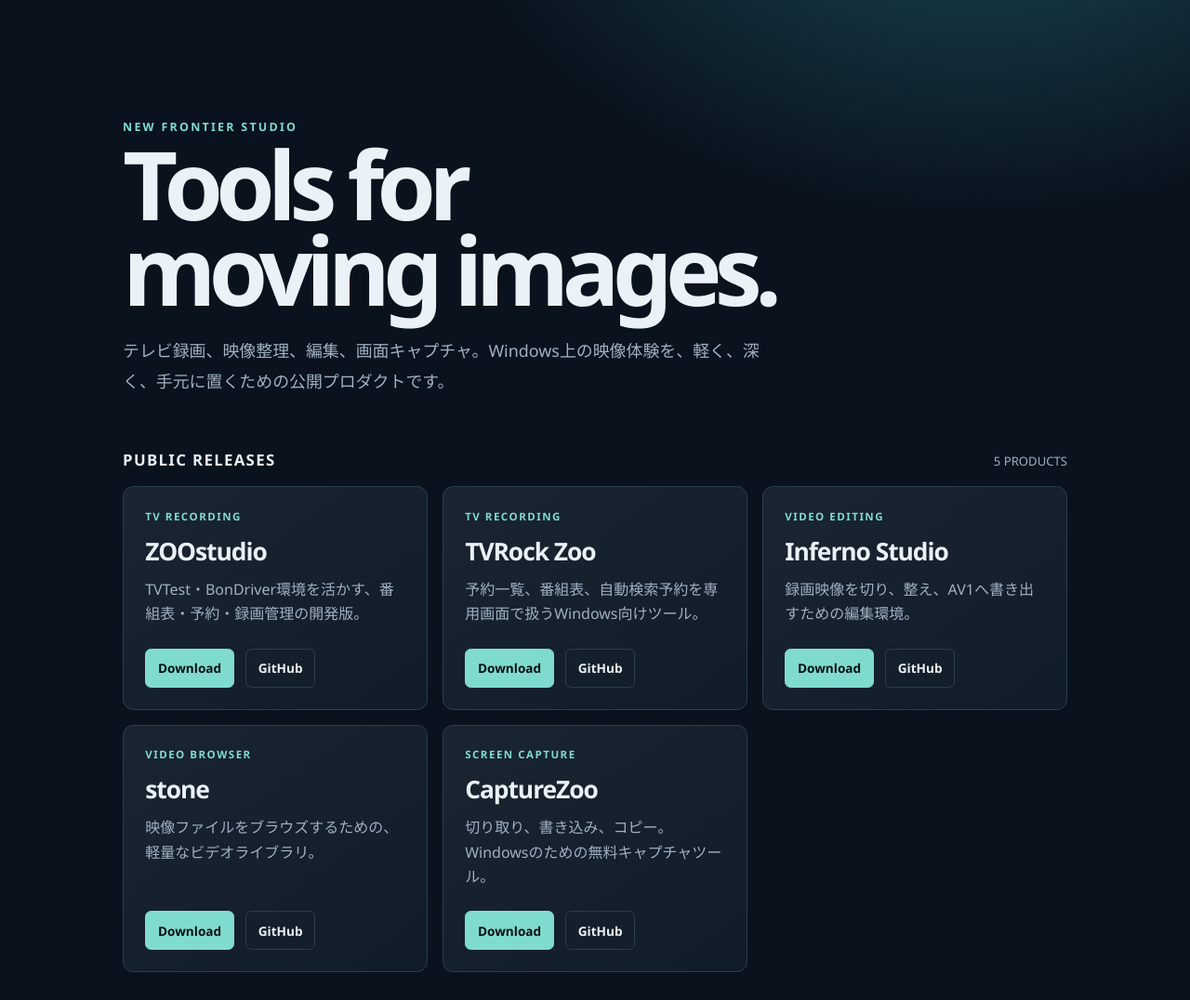
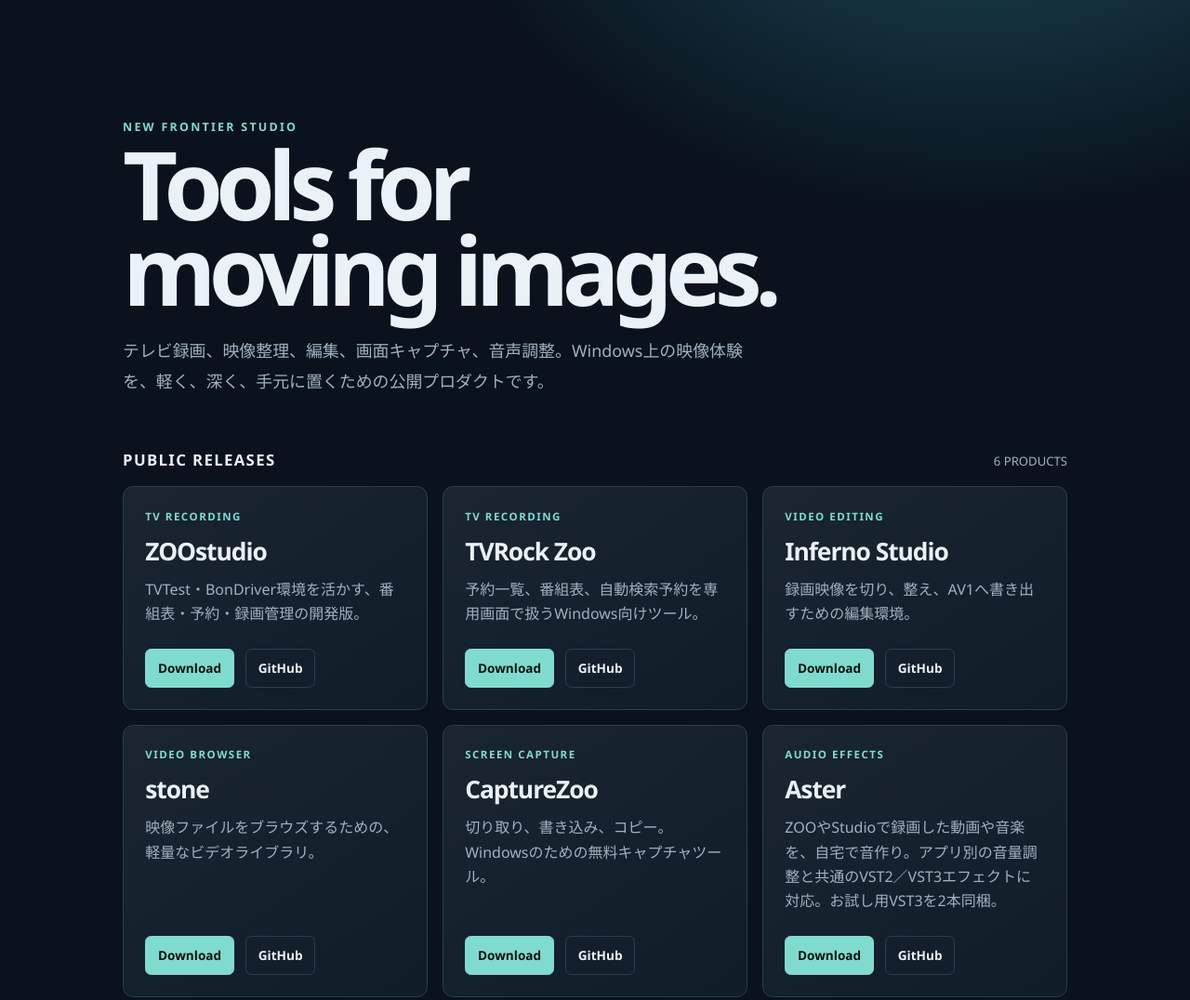
Before and after one commit to newfrontierstudio/zoostudio, a plain HTML site: page site/index.html in a window 1280 px wide. Shown: the top 1076 px of the page at 93% size. Drawn offline with Linux system fonts and the light colour scheme.

Commit message:
Add public Aster release to product hub

```diff
--- a/site/index.html
+++ b/site/index.html
@@ -21,14 +21,15 @@
   <main>
     <div class="eyebrow">NEW FRONTIER STUDIO</div>
     <h1>Tools for<br>moving images.</h1>
-    <p class="lead">テレビ録画、映像整理、編集、画面キャプチャ。Windows上の映像体験を、軽く、深く、手元に置くための公開プロダクトです。</p>
-    <div class="line"><h2>PUBLIC RELEASES</h2><span class="count">5 PRODUCTS</span></div>
+    <p class="lead">テレビ録画、映像整理、編集、画面キャプチャ、音声調整。Windows上の映像体験を、軽く、深く、手元に置くための公開プロダクトです。</p>
+    <div class="line"><h2>PUBLIC RELEASES</h2><span class="count">6 PRODUCTS</span></div>
     <section>
       <article><div class="kind">TV RECORDING</div><h3>ZOOstudio</h3><p>TVTest・BonDriver環境を活かす、番組表・予約・録画管理の開発版。</p><div class="links"><a class="button primary" href="https://github.com/newfrontierstudio/zoostudio/releases/tag/v0.9.1">Download</a><a class="button" href="https://github.com/newfrontierstudio/zoostudio">GitHub</a></div></article>
       <article><div class="kind">TV RECORDING</div><h3>TVRock Zoo</h3><p>予約一覧、番組表、自動検索予約を専用画面で扱うWindows向けツール。</p><div class="links"><a class="button primary" href="https://github.com/newfrontierstudio/tvrock-zoo/releases/latest">Download</a><a class="button" href="https://github.com/newfrontierstudio/tvrock-zoo">GitHub</a></div></article>
       <article><div class="kind">VIDEO EDITING</div><h3>Inferno Studio</h3><p>録画映像を切り、整え、AV1へ書き出すための編集環境。</p><div class="links"><a class="button primary" href="https://github.com/newfrontierstudio/inferno-studio/releases/latest">Download</a><a class="button" href="https://github.com/newfrontierstudio/inferno-studio">GitHub</a></div></article>
       <article><div class="kind">VIDEO BROWSER</div><h3>stone</h3><p>映像ファイルをブラウズするための、軽量なビデオライブラリ。</p><div class="links"><a class="button primary" href="https://github.com/newfrontierstudio/stone/releases/latest">Download</a><a class="button" href="https://github.com/newfrontierstudio/stone">GitHub</a></div></article>
       <article><div class="kind">SCREEN CAPTURE</div><h3>CaptureZoo</h3><p>切り取り、書き込み、コピー。Windowsのための無料キャプチャツール。</p><div class="links"><a class="button primary" href="https://github.com/newfrontierstudio/capture-zoo/releases/latest">Download</a><a class="button" href="https://github.com/newfrontierstudio/capture-zoo">GitHub</a></div></article>
+      <article><div class="kind">AUDIO EFFECTS</div><h3>Aster</h3><p>ZOOやStudioで録画した動画や音楽を、自宅で音作り。アプリ別の音量調整と共通のVST2／VST3エフェクトに対応。お試し用VST3を2本同梱。</p><div class="links"><a class="button primary" href="https://github.com/newfrontierstudio/aster/releases/latest">Download</a><a class="button" href="https://github.com/newfrontierstudio/aster">GitHub</a></div></article>
     </section>
     <footer><span>© New Frontier Studio</span><span>Only publicly released products are shown.</span></footer>
   </main>
```
